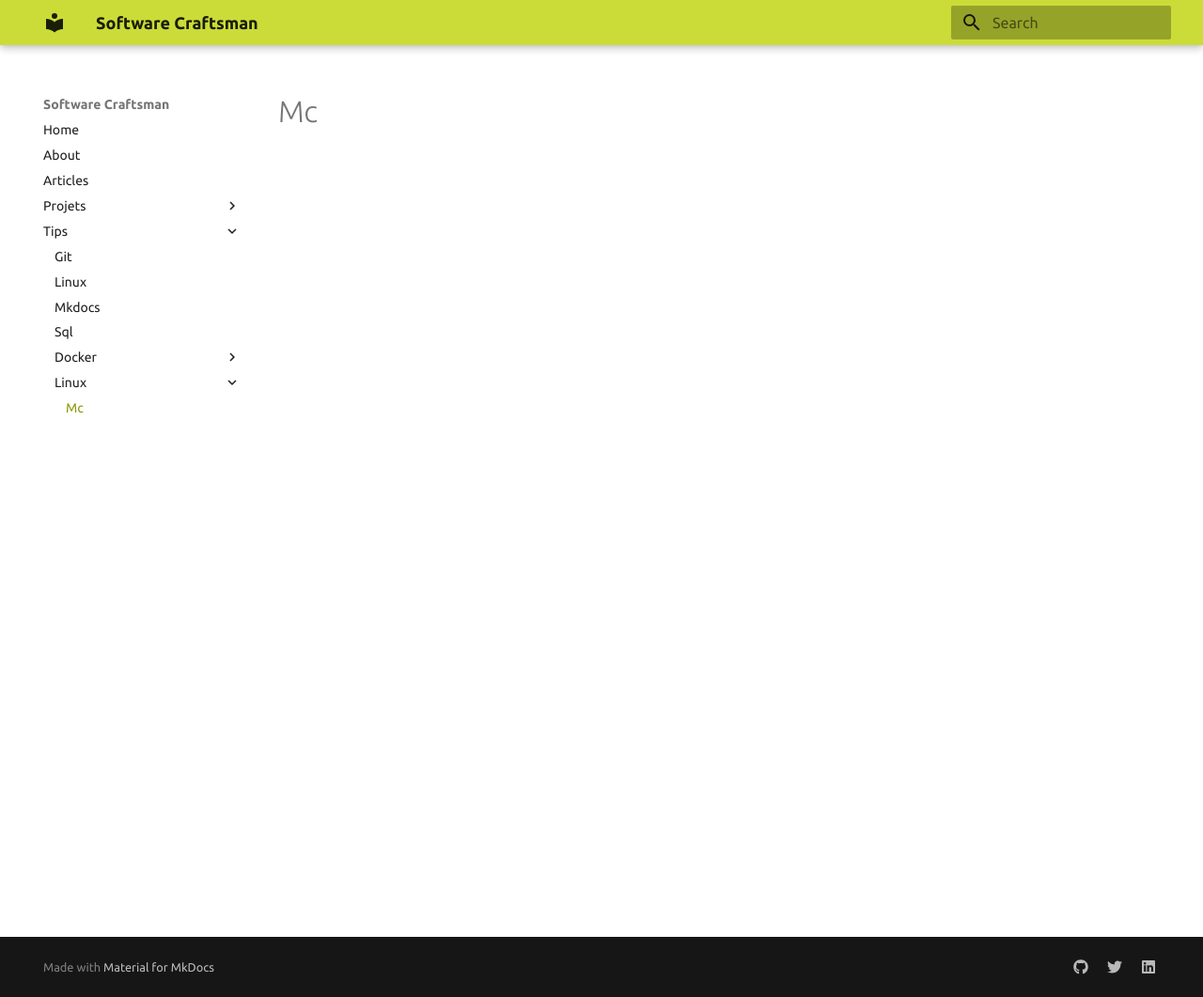
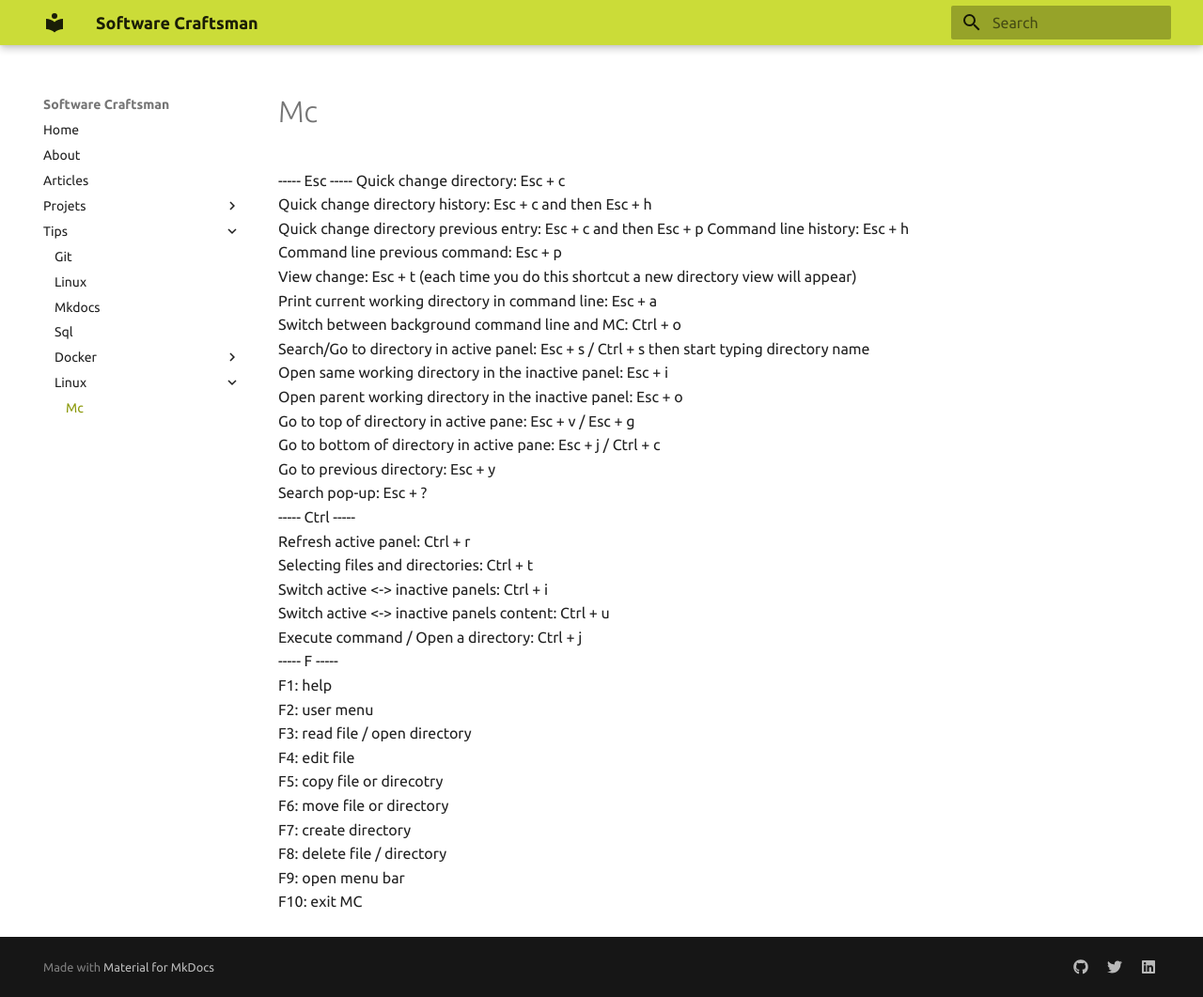
Before and after one commit to rvanlande/rvanlande.github.io, an MkDocs documentation site: the page built from docs/tips/linux/mc.md, in a window 1280 px wide and 1061 px high. Shown: the whole window at 94% size. Built offline with MkDocs 1.6.1 and Material for MkDocs 9.7.7, drawn with Linux system fonts in a browser that asks for light colours.

Commit message:
docs for mc macos command

```diff
--- a/docs/tips/linux/mc.md
+++ b/docs/tips/linux/mc.md
@@ -1 +1,35 @@
 https://gist.github.com/sgergely/3793166
+
+----- Esc -----
+Quick change directory: Esc + c
+Quick change directory history: Esc + c and then Esc + h
+Quick change directory previous entry: Esc + c and then Esc + p
+Command line history: Esc + h
+Command line previous command: Esc + p
+View change: Esc + t (each time you do this shortcut a new directory view will appear)
+Print current working directory in command line: Esc + a
+Switch between background command line and MC: Ctrl + o
+Search/Go to directory in active panel: Esc + s / Ctrl + s then start typing directory name
+Open same working directory in the inactive panel: Esc + i
+Open parent working directory in the inactive panel: Esc + o
+Go to top of directory in active pane: Esc + v / Esc + g
+Go to bottom of directory in active pane: Esc + j / Ctrl + c
+Go to previous directory: Esc + y
+Search pop-up: Esc + ?
+----- Ctrl -----
+Refresh active panel: Ctrl + r
+Selecting files and directories: Ctrl + t
+Switch active <-> inactive panels: Ctrl + i
+Switch active <-> inactive panels content: Ctrl + u
+Execute command / Open a directory: Ctrl + j
+----- F -----
+F1: help
+F2: user menu
+F3: read file / open directory
+F4: edit file
+F5: copy file or direcotry
+F6: move file or directory
+F7: create directory
+F8: delete file / directory
+F9: open menu bar
+F10: exit MC
```
